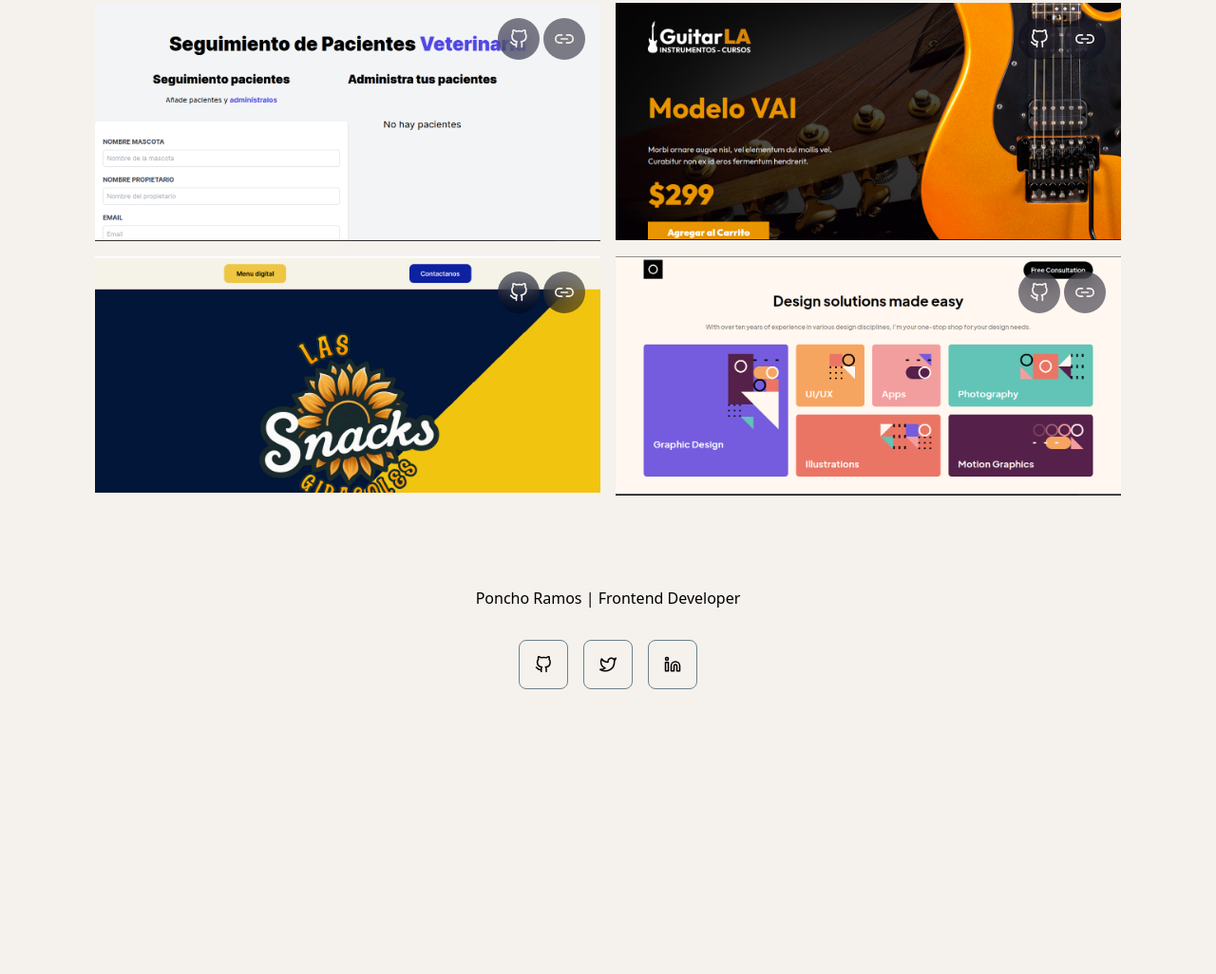
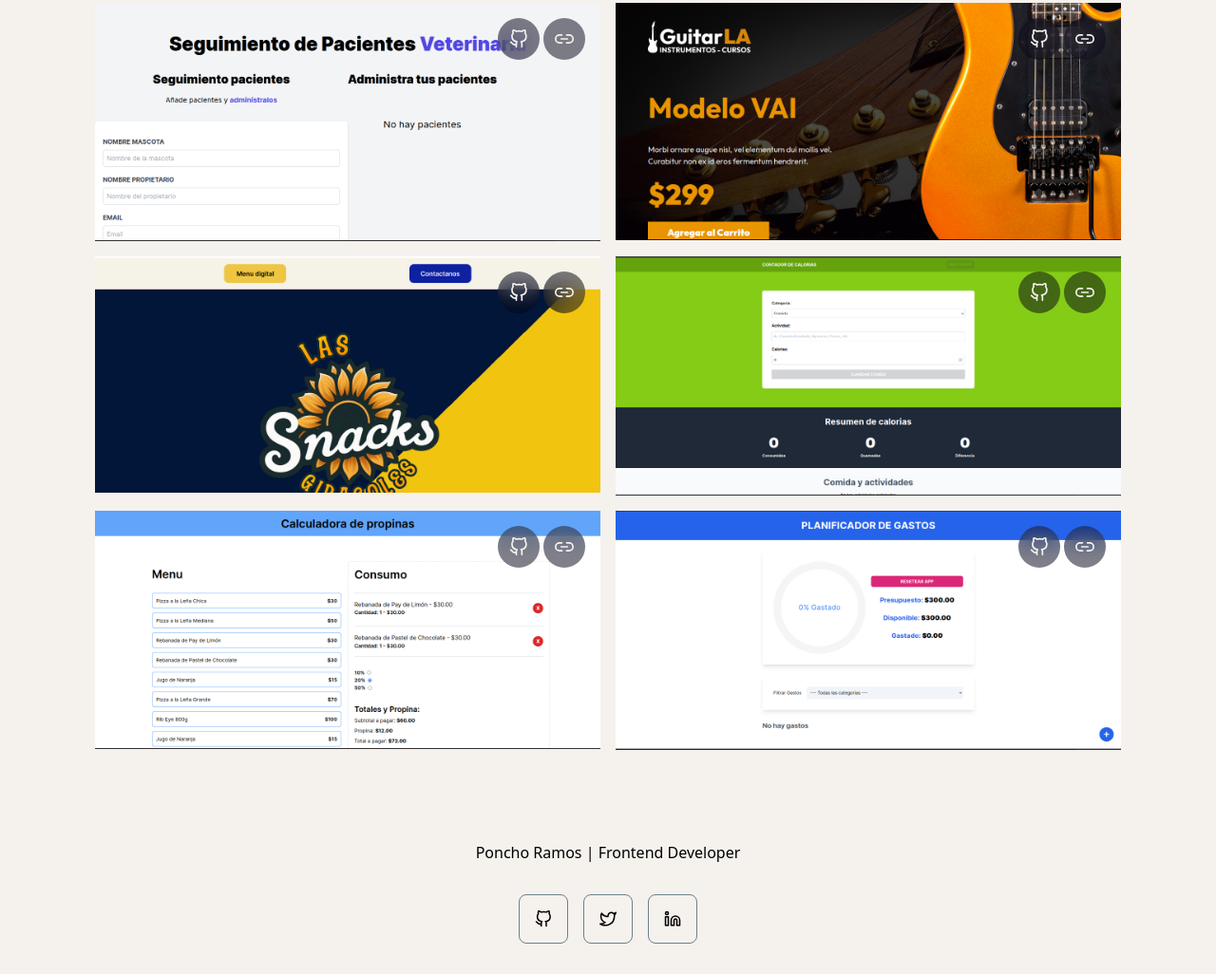
Before and after one commit to alfonso-ramos/PR-Portfolio, an Astro site: page / in a window 1280 px wide. Shown: the part 1377-2403 px from the top of the page at 95% size. Before the commit the page ends 2135 px from the top, so only its background shows below. Built offline with nearby package versions, Linux system fonts and the light colour scheme; Astro itself is replaced by a stand-in of ours.

Commit message:
[ADD] aregado nuevos proyectos

```diff
--- a/src/data/info.js
+++ b/src/data/info.js
@@ -60,10 +60,32 @@ export const info = {
         },
         {
             title: "Single Page: Design porfolio",
-            isFeatured: true,
+            isFeatured: false,
             thumbnail: "/assets/images/designport.png",
             liveUrl: "https://alfonso-ramos.github.io/single-page-design-portfolio/",
             githubUrl: "https://github.com/alfonso-ramos/single-page-design-portfolio",
         },
+        //todo agregando nuevos proyectos
+        {
+            title: "Contador de calorias",
+            isFeatured: true,
+            thumbnail: "/assets/images/caloriecounter.png",
+            liveUrl: "https://contadorcaloriasapp.netlify.app/",
+            githubUrl: "https://github.com/alfonso-ramos/contadorCalorias-RTS",
+        },
+        {
+            title: "Calculadora de propinas",
+            isFeatured: true,
+            thumbnail: "/assets/images/calctips.png",
+            liveUrl: "https://calc-tips-rts.netlify.app/",
+            githubUrl: "https://github.com/alfonso-ramos/CalcTips-RTS",
+        },
+        {
+            title: "Control de gastos",
+            isFeatured: true,
+            thumbnail: "/assets/images/expenseMan.png",
+            liveUrl: "https://expenses-manager-rts.netlify.app/",
+            githubUrl: "https://github.com/alfonso-ramos/control-gastos-RTS",
+        },
     ]
 }
```
Also changed, not shown: public/assets/images/calctips.png (added), public/assets/images/caloriecounter.png (added), public/assets/images/expenseMan.png (added).
